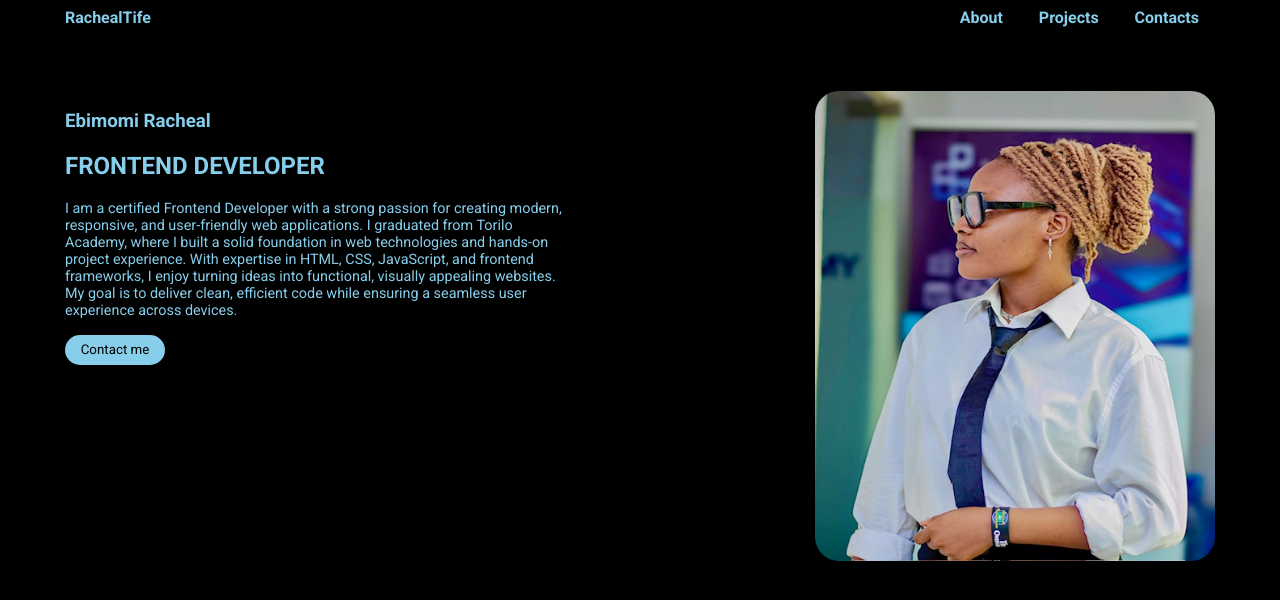
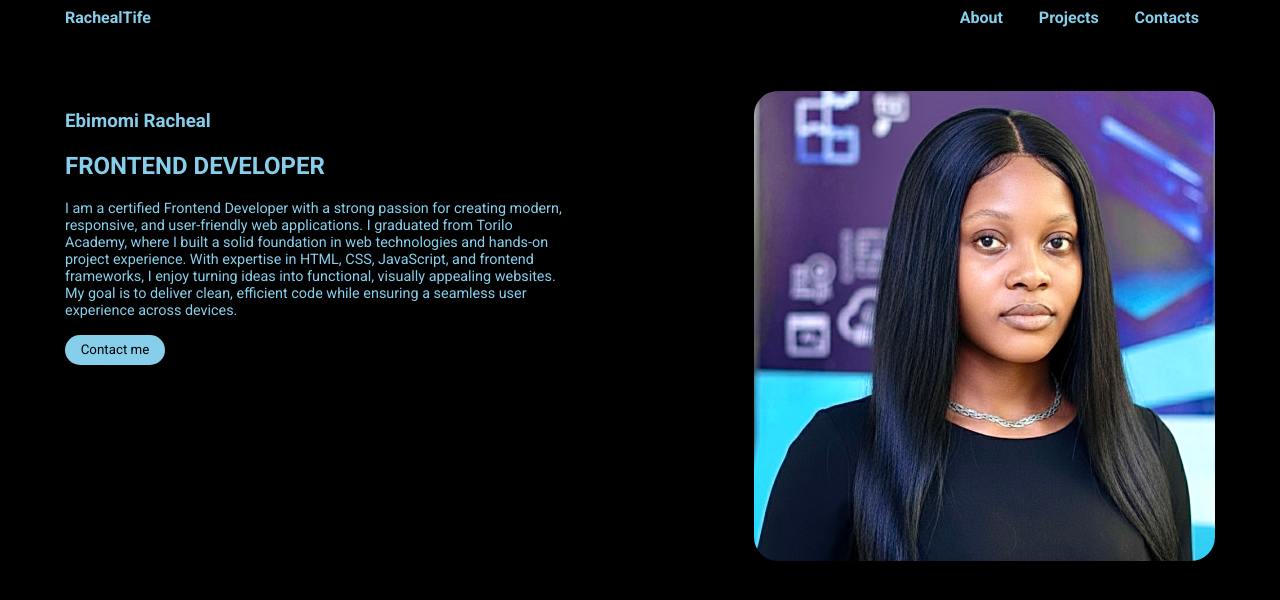
Before and after one commit to Racheal5777/my-portfolio, a plain HTML site: page index.html in a window 1280 px wide. Drawn offline with Linux system fonts and the light colour scheme.

Commit message:
my second commit

```diff
--- a/index.html
+++ b/index.html
@@ -30,7 +30,7 @@ With expertise in HTML, CSS, JavaScript, and frontend frameworks, I enjoy turnin
 </p></p>
         <a href="contact.html"><button>Contact me</button></a>
     </div>
-    <div><img src="./imagesss/raeb2.jpg" alt="" width="400px" height="470px"></div>
+    <div><img src="./imagesss/IMG_9118.jpg" alt=""  height="470px"></div>
    </section>
 
 
```
Also changed, not shown: imagesss/IMG_9118.jpg (added).
